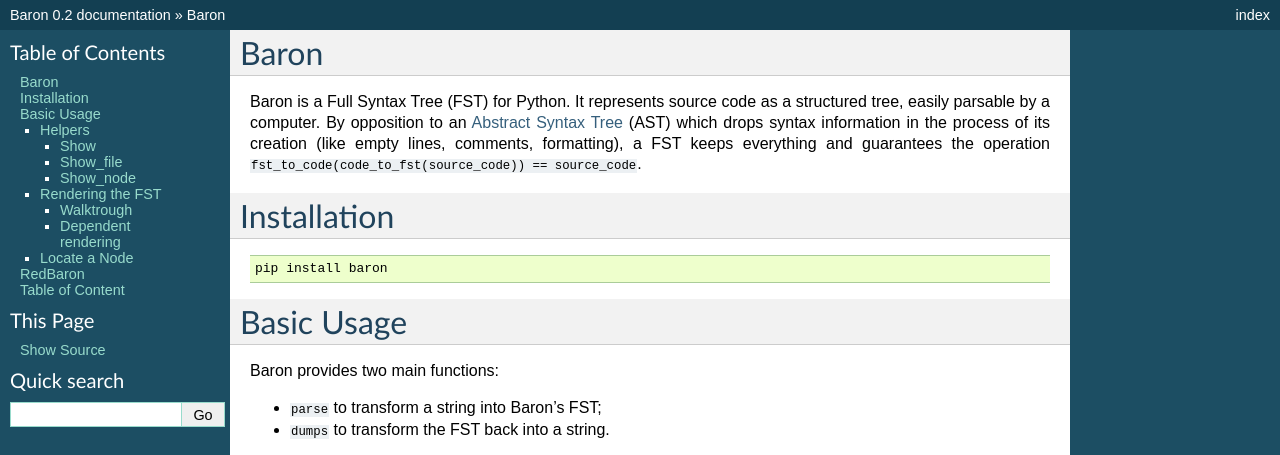
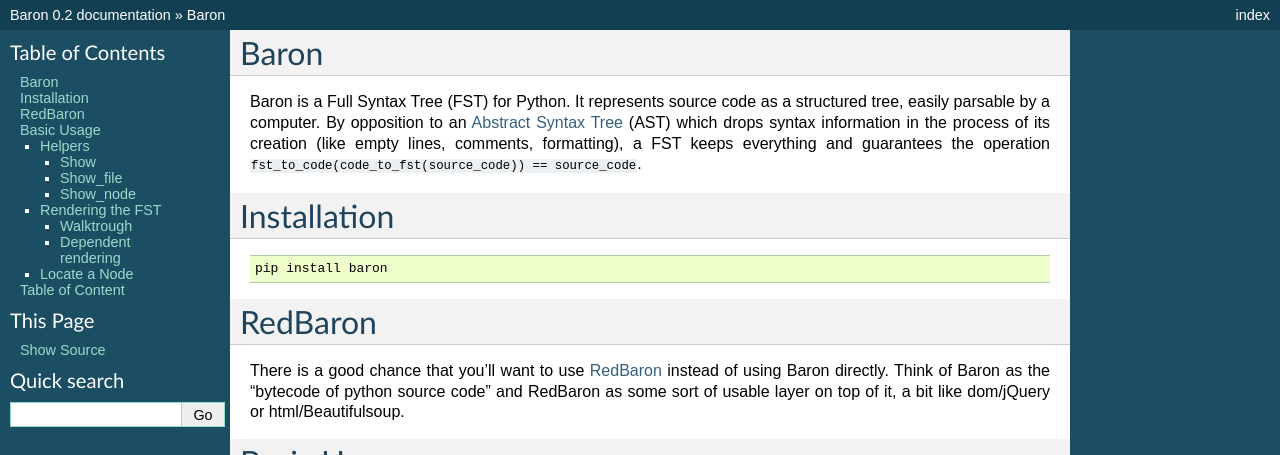
Before and after one commit to PyCQA/baron, a Sphinx documentation site: the page built from docs/index.rst, in a window 1280 px wide and 900 px high, cut to the strip 0-455 px from the top of the window. Built offline with Sphinx 7.4.7, drawn with Linux system fonts in a browser that asks for light colours; some of the changed text lies outside the part shown.

Commit message:
[mod] make redbaron notice visible

```diff
--- a/docs/index.rst
+++ b/docs/index.rst
@@ -15,6 +15,14 @@
 ::
 
     pip install baron
+
+RedBaron
+========
+
+There is a good chance that you'll want to use `RedBaron
+<https://github.com/Psycojoker/redbaron>`_ instead of using Baron directly.
+Think of Baron as the "bytecode of python source code" and RedBaron as some
+sort of usable layer on top of it, a bit like dom/jQuery or html/Beautifulsoup.
 
 Basic Usage
 ===========
```
Also changed, not shown: other parts of docs/index.rst (+0 -8 lines).
